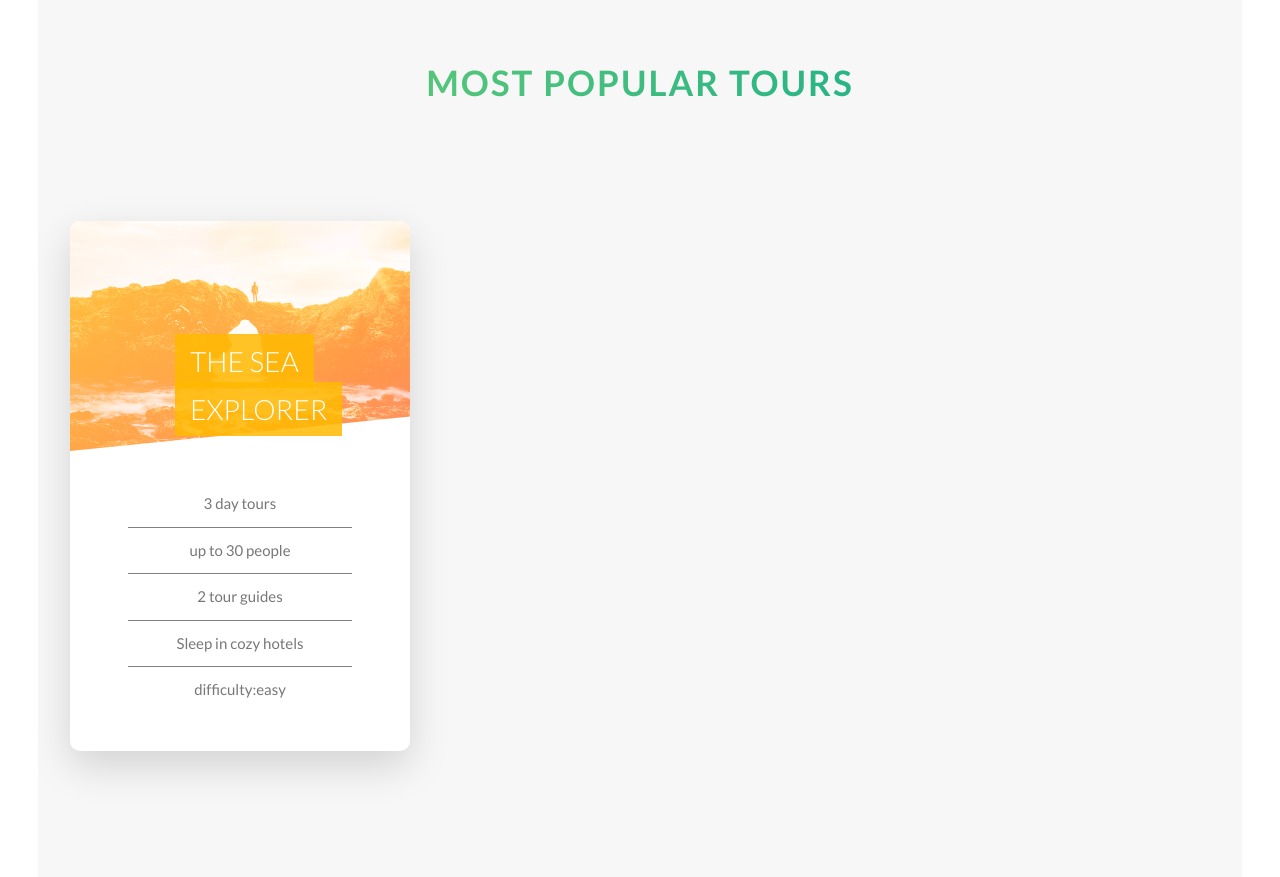
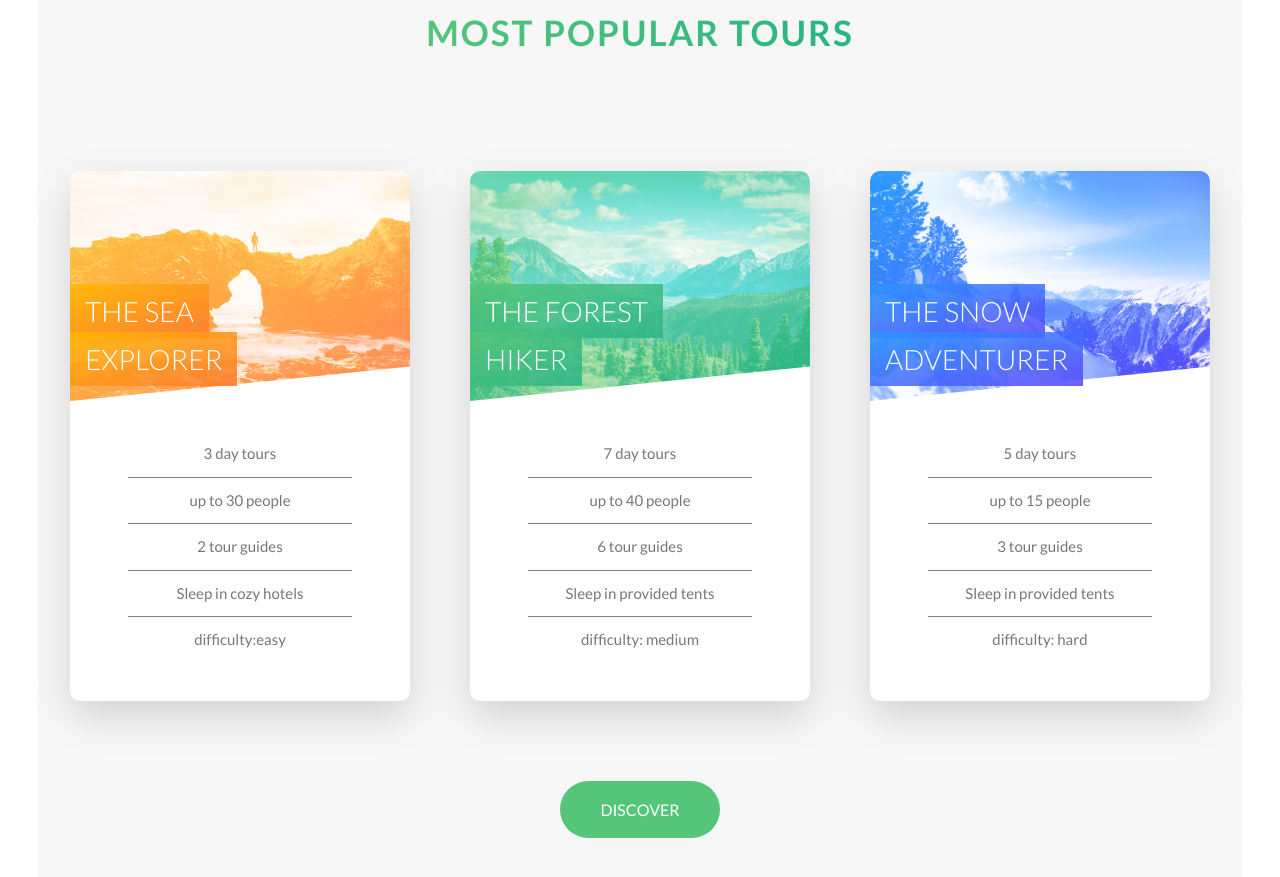
Before and after one commit to jesuscasal23/Natours-Project, a website: page index.html in a window 1280 px wide. Shown: the part 2528-3405 px from the top of the page. Drawn offline with Linux system fonts and the light colour scheme.

Commit message:
finished the  tours section

```diff
--- a/index.html
+++ b/index.html
@@ -172,16 +172,86 @@
                 </div>
               </div>
               <div class="card__side card__side--back card__side--back-1">
-                back
+                <div class="card__cta">
+                  <div class="card__price-box">
+                    <p class="card__price-only">Only</p>
+                    <p class="card__price-value">297$</p>
+                  </div>
+                  <a href="#" class="btn btn--white">Book now</a>
+                </div>
               </div>
             </div>
           </div>
           <div class="col-1-of-3">
-            <div class="card"></div>
+            <div class="card">
+              <div class="card__side card__side--front card__side--front-2">
+                <div class="card__picture card__picture-2"></div>
+                <h4 class="card__heading">
+                  <span class="card__heading-span card__heading-span--2">
+                    the forest hiker
+                  </span>
+                </h4>
+
+                <div class="card__details">
+                  <ul>
+                    <li>7 day tours</li>
+                    <li>up to 40 people</li>
+                    <li>6 tour guides</li>
+                    <li>Sleep in provided tents</li>
+                    <li>difficulty: medium</li>
+                  </ul>
+                </div>
+              </div>
+              <div class="card__side card__side--back card__side--back-2">
+                <div class="card__side card__side--back card__side--back-2">
+                  <div class="card__cta">
+                    <div class="card__price-box">
+                      <p class="card__price-only">Only</p>
+                      <p class="card__price-value">297$</p>
+                    </div>
+                    <a href="#" class="btn btn--white">Book now</a>
+                  </div>
+                </div>
+              </div>
+            </div>
           </div>
           <div class="col-1-of-3">
-            <div class="card"></div>
+            <div class="card">
+              <div class="card__side card__side--front card__side--front-3">
+                <div class="card__picture card__picture-3"></div>
+                <h4 class="card__heading">
+                  <span class="card__heading-span card__heading-span--3">
+                    the snow adventurer
+                  </span>
+                </h4>
+
+                <div class="card__details">
+                  <ul>
+                    <li>5 day tours</li>
+                    <li>up to 15 people</li>
+                    <li>3 tour guides</li>
+                    <li>Sleep in provided tents</li>
+                    <li>difficulty: hard</li>
+                  </ul>
+                </div>
+              </div>
+              <div class="card__side card__side--back card__side--back-3">
+                <div class="card__side card__side--back card__side--back-3">
+                  <div class="card__cta">
+                    <div class="card__price-box">
+                      <p class="card__price-only">Only</p>
+                      <p class="card__price-value">297$</p>
+                    </div>
+                    <a href="#" class="btn btn--white">Book now</a>
+                  </div>
+                </div>
+              </div>
+            </div>
           </div>
+        </div>
+
+        <div class="u-center-text u-margin-top-big">
+          <a href="#" class="btn btn--green"> discover</a>
         </div>
       </section>
     </main>
--- a/sass/base/_utilities.scss
+++ b/sass/base/_utilities.scss
@@ -9,3 +9,7 @@
 .u-margin-bottom-small {
   margin-bottom: 2rem;
 }
+
+.u-margin-top-big {
+  margin-top: 6rem;
+}
--- a/sass/components/_btn.scss
+++ b/sass/components/_btn.scss
@@ -25,6 +25,11 @@
     color: #777;
     background-color: #fff;
   }
+
+  &--green {
+    color: white;
+    background-color: $color-primary-light;
+  }
 }
 
 .btn-text {
--- a/sass/components/_card.scss
+++ b/sass/components/_card.scss
@@ -5,7 +5,6 @@
   height: 53rem;
 
   &__side {
-    background-color: #ff4500;
     height: 53rem;
     transition: all 0.8s ease;
     position: absolute;
@@ -22,15 +21,24 @@
     }
 
     &--back {
-      background-color: green;
       transform: rotateY(180deg);
 
       &-1 {
-        background-image: linear-gradient(
-          to right bottom,
-          $color-secondary-light,
-          $color-secondary-dark
-        );
+        background-image: linear-gradient(to right bottom,
+            $color-secondary-light,
+            $color-secondary-dark);
+      }
+
+      &-2 {
+        background-image: linear-gradient(to right bottom,
+            $color-primary-light,
+            $color-primary-dark);
+      }
+
+      &-3 {
+        background-image: linear-gradient(to right bottom,
+            $color-tertiary-light,
+            $color-tertiary-dark);
       }
     }
   }
@@ -54,20 +62,24 @@
     clip-path: polygon(0 0, 100% 0, 100% 85%, 0 100%);
 
     &-1 {
-      background-image: linear-gradient(
-          to right bottom,
+      background-image: linear-gradient(to right bottom,
           $color-secondary-light,
-          $color-secondary-dark
-        ),
+          $color-secondary-dark),
         url(../img/nat-5.jpg);
     }
 
     &-2 {
-      background-image: url(../img/nat-5.img);
+      background-image: linear-gradient(to right bottom,
+          $color-primary-light,
+          $color-primary-dark),
+        url(../img/nat-6.jpg);
     }
 
     &-3 {
-      background-image: url(../img/nat-5.img);
+      background-image: linear-gradient(to right bottom,
+          $color-tertiary-light,
+          $color-tertiary-dark),
+        url(../img/nat-7.jpg);
     }
   }
 
@@ -78,7 +90,7 @@
     color: white;
     position: absolute;
     top: 8rem;
-    right: -2rem;
+    right: -1;
     width: 75%;
   }
 
@@ -88,11 +100,21 @@
     box-decoration-break: clone;
 
     &--1 {
-      background-image: linear-gradient(
-        to right bottom,
-        rgba($color-secondary-light, 0.85),
-        rgba($color-secondary-light, 0.85)
-      );
+      background-image: linear-gradient(to right bottom,
+          rgba($color-secondary-light, 0.85),
+          rgba($color-secondary-dark, 0.85));
+    }
+
+    &--2 {
+      background-image: linear-gradient(to right bottom,
+          rgba($color-primary-light, 0.85),
+          rgba($color-primary-dark, 0.85));
+    }
+
+    &--3 {
+      background-image: linear-gradient(to right bottom,
+          rgba($color-tertiary-light, 0.85),
+          rgba($color-tertiary-dark, 0.85));
     }
   }
 
@@ -117,4 +139,30 @@
       }
     }
   }
+
+  //back side styling
+  &__cta {
+    position: absolute;
+    top: 50%;
+    left: 50%;
+    transform: translate(-50%, -50%);
+    width: 90%;
+    text-align: center;
+  }
+
+  &__price-box {
+    text-align: center;
+    color: white;
+    margin-bottom: 8rem;
+  }
+
+  &__price-only {
+    font-size: 1.4rem;
+    text-transform: uppercase;
+  }
+
+  &__price-value {
+    font-size: 6rem;
+    font-weight: 100;
+  }
 }
--- a/sass/pages/_home.scss
+++ b/sass/pages/_home.scss
@@ -21,6 +21,6 @@
 
 .section-tours {
   background-color: $color-grey-light-1;
-  padding: 25rem 0 50rem 0;
-  margin-top: -10rem;
+  padding: 25rem 0 10rem 0;
+  margin-top: -15rem;
 }
```
Also changed, not shown: css/style.css.
